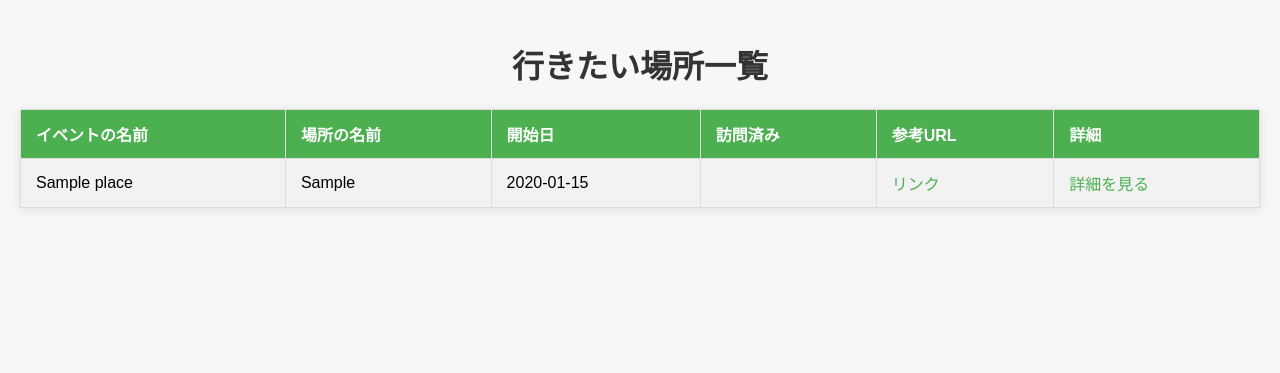
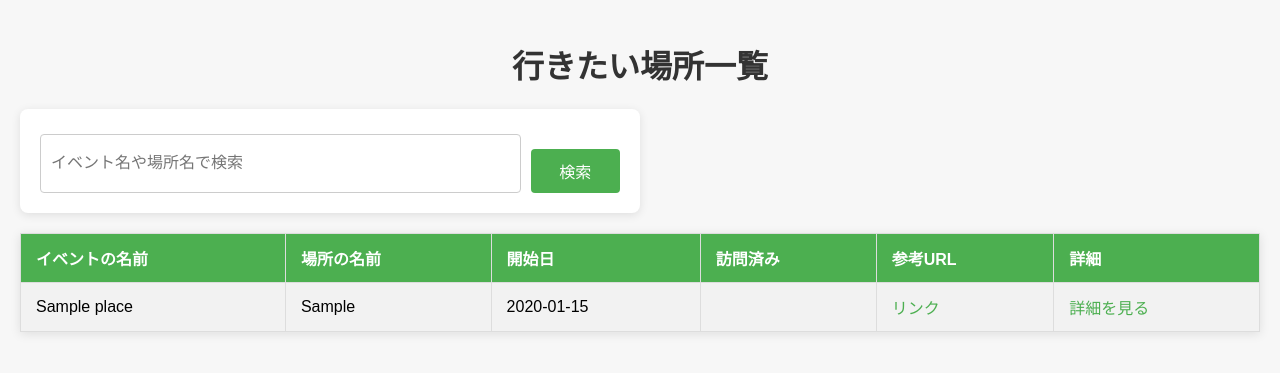
Before and after one commit to rinoue-com/php-app, a PHP site: page /list.php in a window 1280 px wide. Shown: the top 373 px of the page. Run offline with PHP 8.4, Linux system fonts and the light colour scheme; tables that the repository leaves empty or names only in its code hold one stand-in row (values such as "Sample post").

Commit message:
検索機能追加

```diff
--- a/bookmark-app/list.php
+++ b/bookmark-app/list.php
@@ -13,9 +13,17 @@ try {
     exit;
 }
 
-// データ取得
-$sql = 'SELECT id, place_name, location, start_date, undecided, visited_flag, related_url FROM memo_places';
-$stmt = $pdo->query($sql);
+// 検索キーワードの取得
+$searchKeyword = isset($_GET['search']) ? $_GET['search'] : '';
+
+// 検索クエリを作成
+$sql = 'SELECT id, place_name, location, start_date, undecided, visited_flag, related_url FROM memo_places WHERE place_name LIKE :search OR location LIKE :search';
+$stmt = $pdo->prepare($sql);
+$searchParam = '%' . $searchKeyword . '%'; // 検索キーワードの曖昧検索用
+$stmt->bindValue(':search', $searchParam, PDO::PARAM_STR);
+
+// SQL実行
+$stmt->execute();
 $places = $stmt->fetchAll(PDO::FETCH_ASSOC);
 ?>
 
@@ -28,6 +36,15 @@ $places = $stmt->fetchAll(PDO::FETCH_ASSOC);
 </head>
 <body>
     <h1>行きたい場所一覧</h1>
+
+    <!-- 検索フォーム -->
+    <div class="search-container">
+        <form method="GET" action="list.php" class="search-form">
+            <input type="text" name="search" placeholder="イベント名や場所名で検索" value="<?php echo htmlspecialchars($searchKeyword, ENT_QUOTES, 'UTF-8'); ?>" class="search-input">
+            <button type="submit" class="search-button">検索</button>
+        </form>
+    </div>
+
     <table border="1">
         <tr>
             <th>イベントの名前</th>
@@ -37,6 +54,7 @@ $places = $stmt->fetchAll(PDO::FETCH_ASSOC);
             <th>参考URL</th>
             <th>詳細</th>
         </tr>
+        <?php if (!empty($places)): ?>
             <?php foreach ($places as $place): ?>
             <tr>
                 <td><?php echo htmlspecialchars($place['place_name'], ENT_QUOTES, 'UTF-8'); ?></td>
@@ -61,6 +79,11 @@ $places = $stmt->fetchAll(PDO::FETCH_ASSOC);
                 <td><a href="detail.php?id=<?php echo $place['id']; ?>">詳細を見る</a></td>
             </tr>
             <?php endforeach; ?>
+        <?php else: ?>
+            <tr>
+                <td colspan="6">検索結果が見つかりませんでした。</td>
+            </tr>
+        <?php endif; ?>
     </table>
 </body>
 </html>
--- a/bookmark-app/style.css
+++ b/bookmark-app/style.css
@@ -164,3 +164,41 @@ table tr:hover {
 .detail-page a:hover {
     background-color: #45a049;
 }
+
+/* 検索フォームのコンテナを50%の幅に設定 */
+.search-container {
+    width: 50%;
+    margin-bottom: 20px;
+}
+
+/* 検索フォームのスタイル */
+.search-form {
+    display: flex; /* 横並びに */
+    justify-content: flex-start; /* 左寄せ */
+}
+
+/* 検索入力欄のスタイル */
+.search-input {
+    width: 80%; /* ボタンとのバランスをとるため、80%の幅に設定 */
+    padding: 10px;
+    border: 1px solid #ccc;
+    border-radius: 4px;
+    font-size: 16px;
+    margin-right: 10px; /* ボタンとの間に余白 */
+}
+
+/* 検索ボタンのスタイル */
+.search-button {
+    width: 18%; /* 入力欄とバランスをとるため、18%の幅に設定 */
+    padding: 10px;
+    background-color: #4CAF50;
+    color: white;
+    border: none;
+    border-radius: 4px;
+    font-size: 16px;
+    cursor: pointer;
+}
+
+.search-button:hover {
+    background-color: #45a049;
+}
```
Lines whose indentation alone changed are shown as unchanged.
